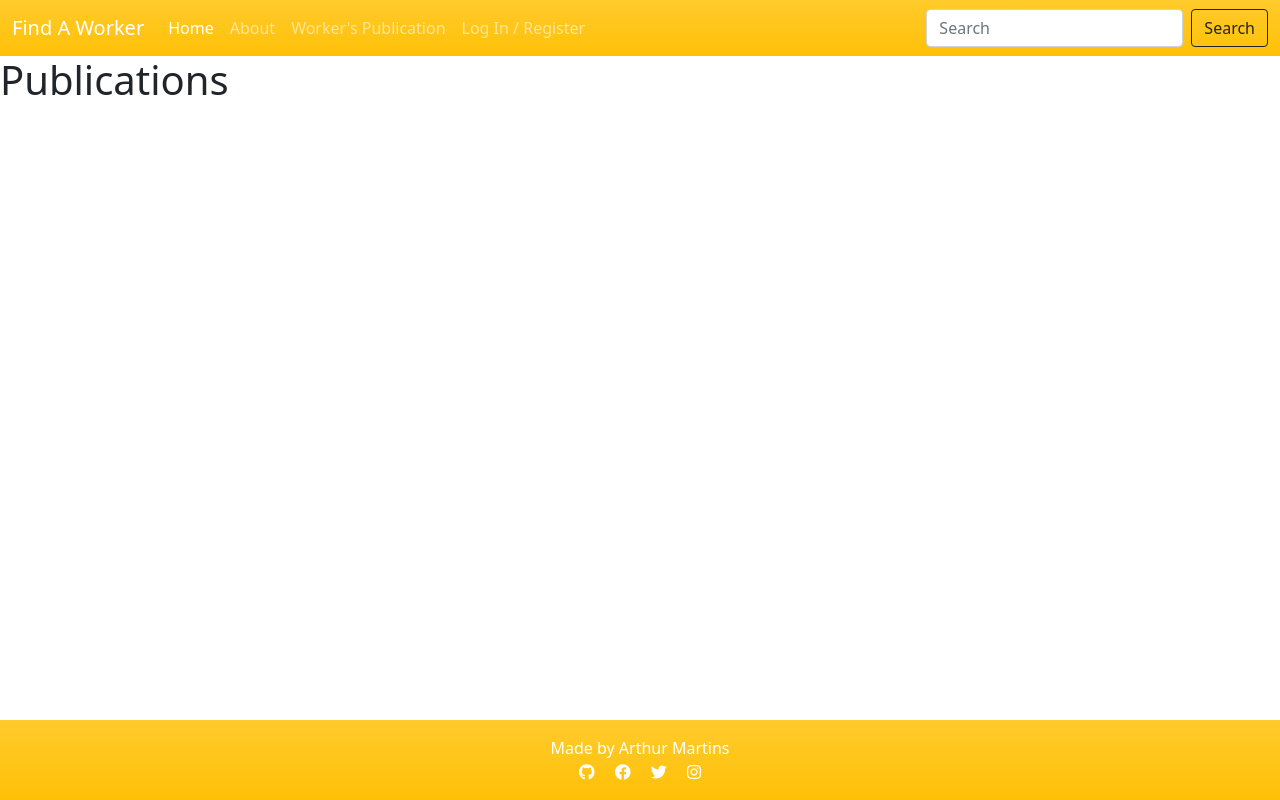
After one commit to arthurmezaonik/portfolio_project_04, a Django app: page /publications/ in a window 1280 px wide. The commit adds this page. Run offline with Django 3.2, Linux system fonts and the light colour scheme; data that the repository does not hold is empty.

Commit message:
create worker_publication view and URL

```diff
--- a/templates/base.html
+++ b/templates/base.html
@@ -40,7 +40,7 @@
                         <a class="nav-link" aria-current="page" href="#">About</a>
                     </li>
                     <li class="nav-item">
-                        <a class="nav-link" aria-current="page" href="#">Worker</a>
+                        <a class="nav-link" aria-current="page" href="#">Worker's Publication</a>
                     </li>
                     {% if user.is_authenticated %}
                     <li class="nav-item">
@@ -54,8 +54,11 @@
                         <a class="nav-link" href="#">Log In / Register</a>
                     </li>
                     {% endif %}
-
                 </ul>
+                <form class="d-flex">
+                    <input class="form-control me-2" type="search" placeholder="Search" aria-label="Search">
+                    <button class="btn btn-outline-dark" type="submit">Search</button>
+                  </form>
             </div>
         </div>
     </nav>
--- a/website/admin.py
+++ b/website/admin.py
@@ -1,9 +1,9 @@
 from django.contrib import admin
-from .models import Job, Review
+from .models import Worker, Review
 
 # Register your models here.
-@admin.register(Job)
-class JobAdmin(admin.ModelAdmin):
+@admin.register(Worker)
+class JWorkerAdmin(admin.ModelAdmin):
     list_display = ('title', 'slug', 'job_type')
     search_fields = ['title', 'description']
     prepopulated_fields = {'slug': ('title',)}
--- a/website/templates/index.html
+++ b/website/templates/index.html
@@ -2,5 +2,5 @@
 {% load static %}
 
 {% block content %}
-<h1>This is a h1</h1>
+<h1>Index</h1>
 {% endblock content %}
--- /dev/null
+++ b/website/templates/publications.html
@@ -0,0 +1,10 @@
+{% extends 'base.html' %}
+{% load static %}
+
+{% block content %}
+<h1>Publications</h1>
+
+{% for publication in publications%}
+{{publication.title}}
+{% endfor %}
+{% endblock content %}
--- a/website/urls.py
+++ b/website/urls.py
@@ -1,6 +1,7 @@
 from django.urls import path
-from .views import index
+from .views import index, worker_publication
 
 urlpatterns = [
     path('', index, name='index'),
+    path('publications/', worker_publication, name='worker_publication'),
 ]
--- a/website/views.py
+++ b/website/views.py
@@ -1,5 +1,13 @@
 from django.shortcuts import render
+from .models import Worker
 
 
 def index(request):
     return render(request, 'index.html', {})
+
+
+def worker_publication(request):
+    publications = Worker.objects.all()
+    return render(request, 'publications.html', {
+        'publications': publications,
+    })
```
Also changed, not shown: website/models.py (+4 -5 lines), website/migrations/0004_rename_job_worker.py (added), website/migrations/0005_alter_worker_job_type.py (added).
